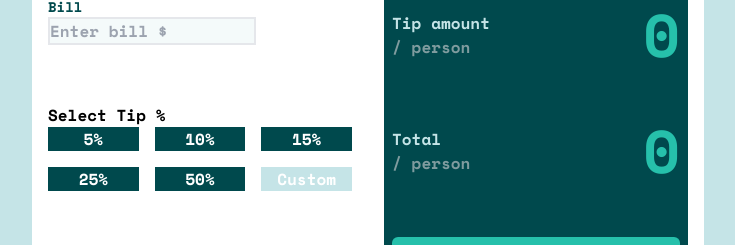
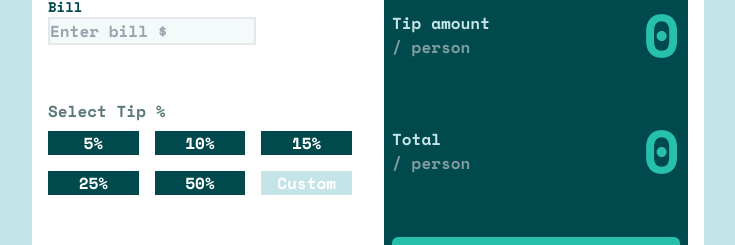
Before and after one commit to dhnozr/tip-calc, a React (Vite) app: page / in a window 1280 px wide. Shown: the part 218-463 px from the top of the page, without its empty margins (272-1007 px from the left). Built offline with nearby package versions, Linux system fonts and the light colour scheme.

Commit message:
some styles changed

```diff
--- a/src/components/SelectTip.jsx
+++ b/src/components/SelectTip.jsx
@@ -5,8 +5,8 @@ const SelectTip = ({ setPercentage }) => {
     setPercentage(Number(e.target.value));
   };
   return (
-    <div>
-      <h2>Select Tip %</h2>
+    <div className='grid gap-2'>
+      <h2 className='text-DarkGrayishCyan'>Select Tip %</h2>
       <div className='grid grid-cols-3 gap-4 max-w-96'>
         <button onClick={handleSelectTip} value={5} className='bg-VeryDarkCyan text-white hover:bg-primary'>
           5%
```
